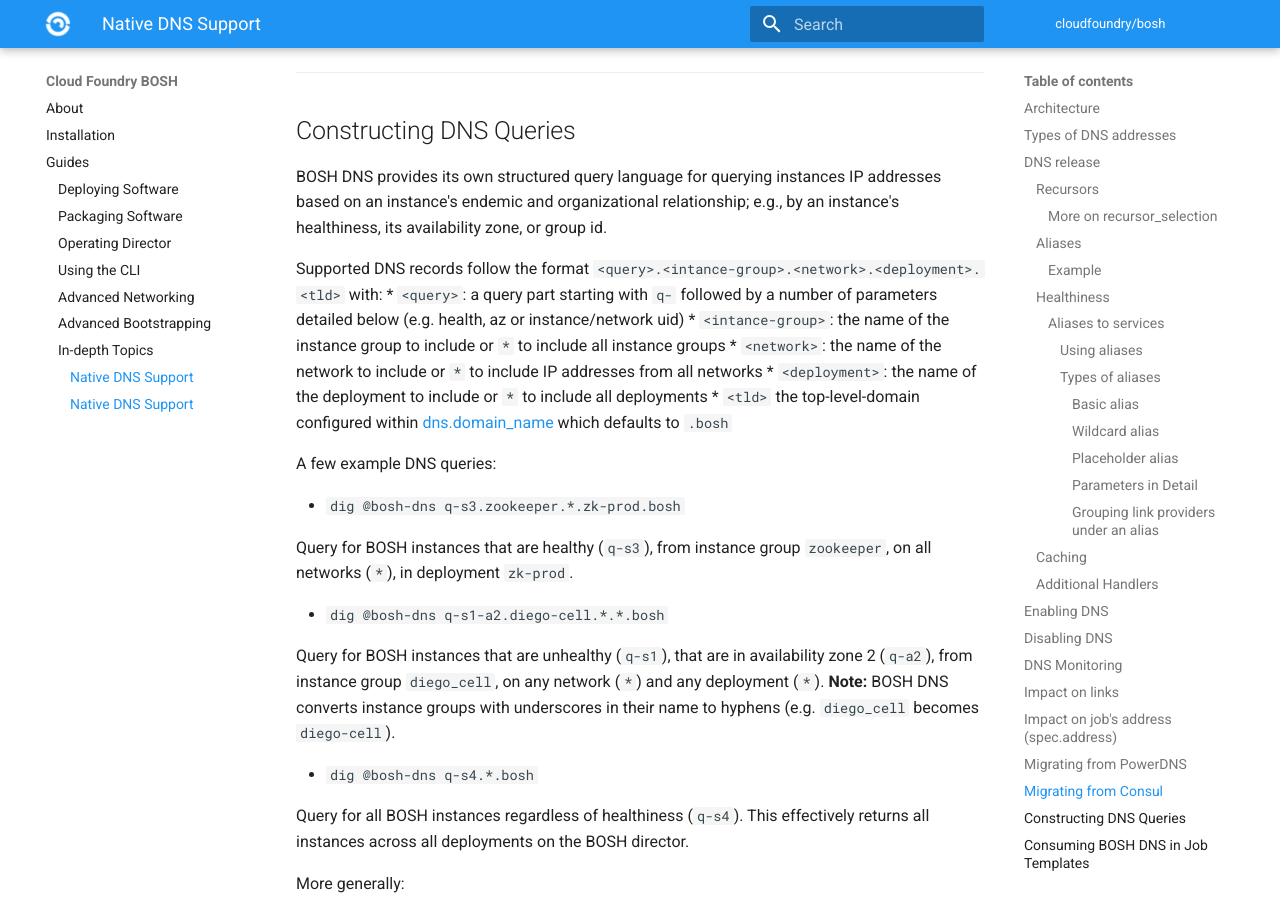
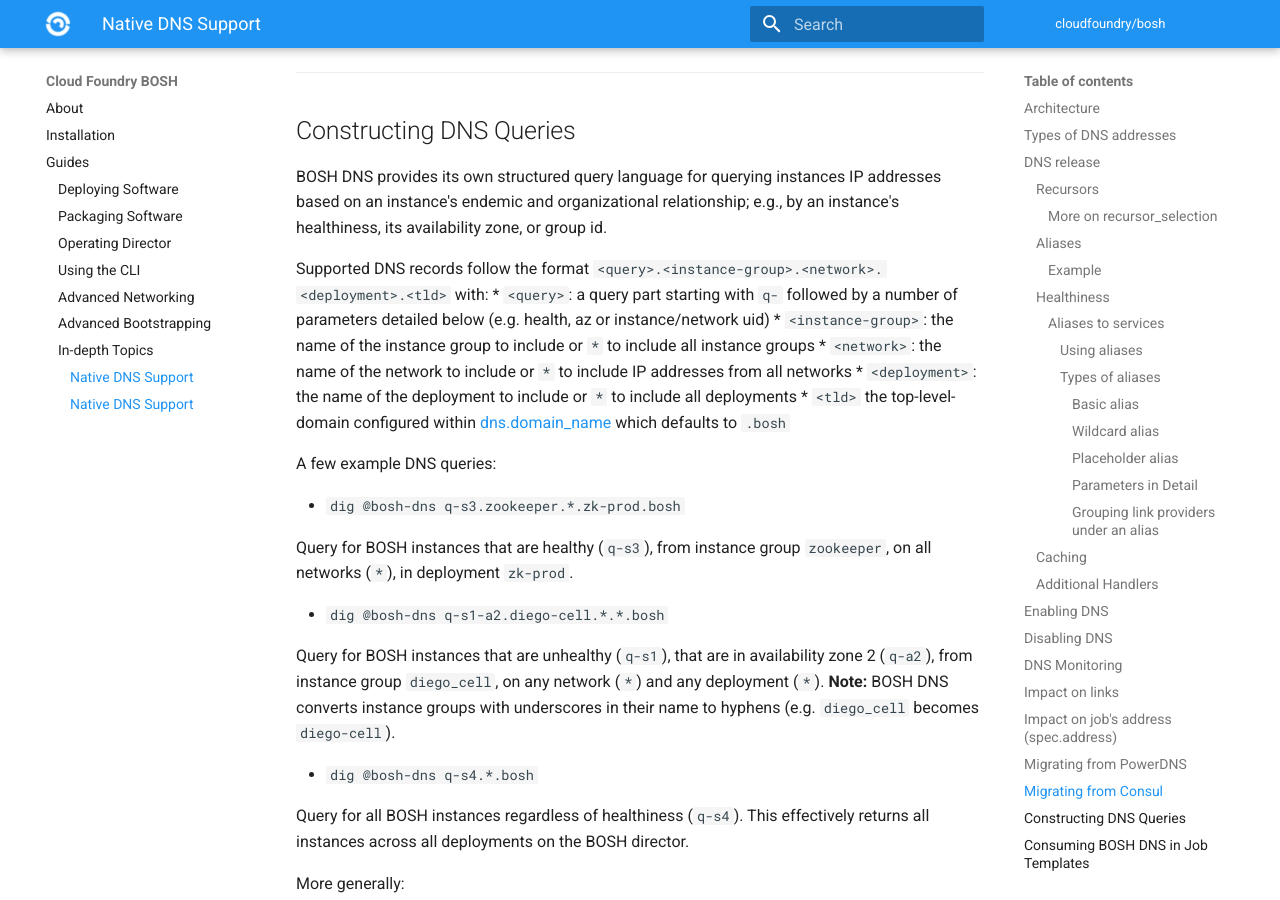
Before and after one commit to cloudfoundry/docs-bosh, an MkDocs documentation site: the page built from content/dns.md, in a window 1280 px wide and 900 px high, scrolled down 11453 px. Built offline with MkDocs 1.6.1 and Material for MkDocs 9.7.7, drawn with Linux system fonts in a browser that asks for light colours; old or Windows-style settings are respelled for this version of MkDocs; part of the change alters nothing that is shown.

Commit message:
fix typo

```diff
--- a/content/dns.md
+++ b/content/dns.md
@@ -400,9 +400,9 @@ BOSH DNS provides its own structured query language for querying instances IP ad
 based on an instance's endemic and organizational relationship; e.g., by an
 instance's healthiness, its availability zone, or group id.
 
-Supported DNS records follow the format `<query>.<intance-group>.<network>.<deployment>.<tld>` with:
+Supported DNS records follow the format `<query>.<instance-group>.<network>.<deployment>.<tld>` with:
 * `<query>`: a query part starting with `q-` followed by a number of parameters detailed below (e.g. health, az or instance/network uid)
-* `<intance-group>`: the name of the instance group to include or `*` to include all instance groups
+* `<instance-group>`: the name of the instance group to include or `*` to include all instance groups
 * `<network>`: the name of the network to include or `*` to include IP addresses from all networks
 * `<deployment>`: the name of the deployment to include or `*` to include all deployments
 * `<tld>` the top-level-domain configured within [dns.domain_name](https://bosh.io/jobs/director?source=github.com/cloudfoundry/bosh#p%3ddns.domain_name) which defaults to `.bosh`
```
